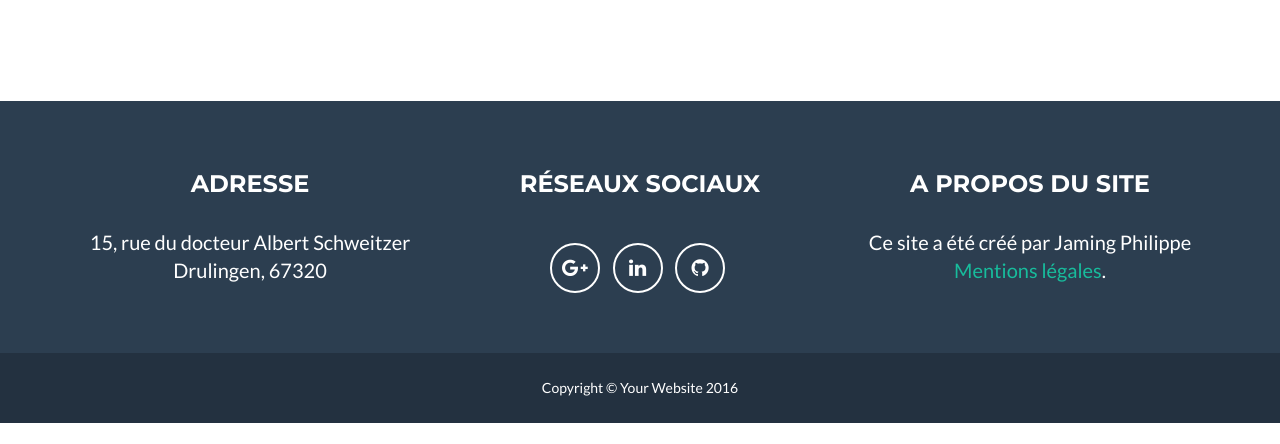
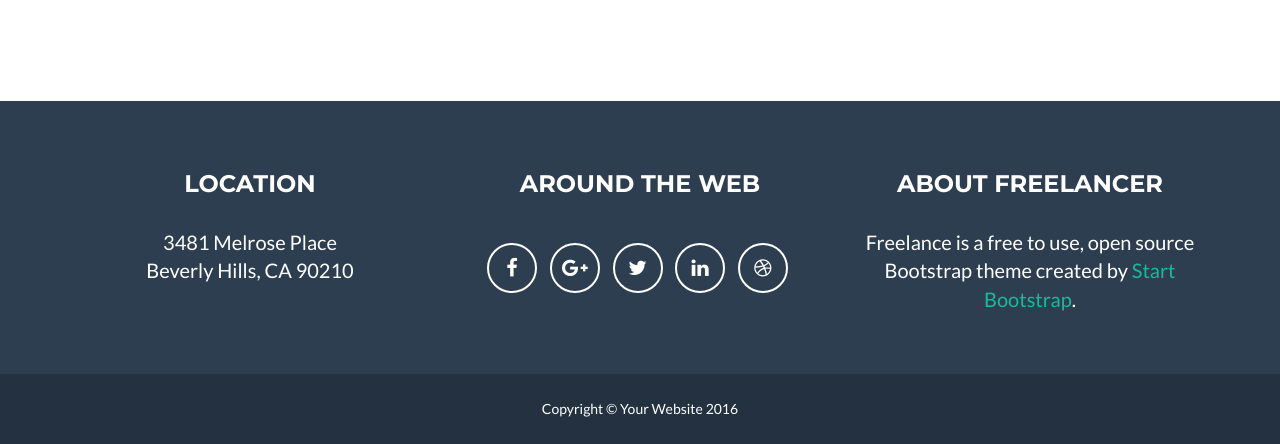
Before and after one commit to JgPhil/Blog, a PHP site: page / in a window 1280 px wide. Shown: the part 2855-3299 px from the top of the page. Before the commit the page ends 3278 px from the top, so only its background shows below. Run offline with PHP 8.4, Linux system fonts and the light colour scheme; some libraries are stand-ins or nearby versions.

Commit message:
Synchronisation with my laptop & add footer.php in elements folder

```diff
--- a/elements/footer.php
+++ b/elements/footer.php
@@ -1,3 +1,69 @@
-<?php
-require_once 'elements/footer.php';
-?>
+
+
+<!-- Footer -->
+<footer class="text-center">
+        <div class="footer-above">
+            <div class="container">
+                <div class="row">
+                    <div class="footer-col col-md-4">
+                        <h3>Location</h3>
+                        <p>3481 Melrose Place
+                            <br>Beverly Hills, CA 90210</p>
+                    </div>
+                    <div class="footer-col col-md-4">
+                        <h3>Around the Web</h3>
+                        <ul class="list-inline">
+                            <li>
+                                <a href="#" class="btn-social btn-outline"><i class="fa fa-fw fa-facebook"></i></a>
+                            </li>
+                            <li>
+                                <a href="#" class="btn-social btn-outline"><i class="fa fa-fw fa-google-plus"></i></a>
+                            </li>
+                            <li>
+                                <a href="#" class="btn-social btn-outline"><i class="fa fa-fw fa-twitter"></i></a>
+                            </li>
+                            <li>
+                                <a href="#" class="btn-social btn-outline"><i class="fa fa-fw fa-linkedin"></i></a>
+                            </li>
+                            <li>
+                                <a href="#" class="btn-social btn-outline"><i class="fa fa-fw fa-dribbble"></i></a>
+                            </li>
+                        </ul>
+                    </div>
+                    <div class="footer-col col-md-4">
+                        <h3>About Freelancer</h3>
+                        <p>Freelance is a free to use, open source Bootstrap theme created by <a href="http://startbootstrap.com">Start Bootstrap</a>.</p>
+                    </div>
+                </div>
+            </div>
+        </div>
+        <div class="footer-below">
+            <div class="container">
+                <div class="row">
+                    <div class="col-lg-12">
+                        Copyright &copy; Your Website 2016
+                    </div>
+                </div>
+            </div>
+        </div>
+    </footer>
+
+<!-- jQuery -->
+<script src="vendor/jquery/jquery.min.js"></script>
+
+<!-- Bootstrap Core JavaScript -->
+<script src="vendor/bootstrap/js/bootstrap.min.js"></script>
+
+<!-- Plugin JavaScript -->
+<script src="https://cdnjs.cloudflare.com/ajax/libs/jquery-easing/1.3/jquery.easing.min.js"></script>
+
+<!-- Contact Form JavaScript -->
+<script src="js/jqBootstrapValidation.js"></script>
+<script src="js/contact_me.js"></script>
+
+<!-- Theme JavaScript -->
+<script src="js/freelancer.min.js"></script>
+
+</body>
+
+</html>
--- a/index.php
+++ b/index.php
@@ -207,47 +207,7 @@ require_once 'elements/header.php';
         </div>
     </section>
 
-    <!-- Footer -->
-    <footer class="text-center">
-        <div class="footer-above">
-            <div class="container">
-                <div class="row">
-                    <div class="footer-col col-md-4">
-                        <h3>Adresse</h3>
-                        <p>15, rue du docteur Albert Schweitzer
-                            <br>Drulingen, 67320</p>
-                    </div>
-                    <div class="footer-col col-md-4">
-                        <h3>Réseaux sociaux</h3>
-                        <ul class="list-inline">
-                            <li>
-                                <a href="#" class="btn-social btn-outline"><i class="fa fa-fw fa-google-plus"></i></a>
-                            </li>
-                            <li>
-                                <a href="#" class="btn-social btn-outline"><i class="fa fa-fw fa-linkedin"></i></a>
-                            </li>
-                            <li>
-                                <a href="#" class="btn-social btn-outline"><i class="fa fa-fw fa-github"></i></a>
-                            </li>
-                        </ul>
-                    </div>
-                    <div class="footer-col col-md-4">
-                        <h3>A propos du site</h3>
-                        <p>Ce site a été créé par Jaming Philippe  <a href="http://startbootstrap.com">Mentions légales</a>.</p>
-                    </div>
-                </div>
-            </div>
-        </div>
-        <div class="footer-below">
-            <div class="container">
-                <div class="row">
-                    <div class="col-lg-12">
-                        Copyright &copy; Your Website 2016
-                    </div>
-                </div>
-            </div>
-        </div>
-    </footer>
+   <?php require 'elements/footer.php'; ?>
 
     <!-- Scroll to Top Button (Only visible on small and extra-small screen sizes) -->
     <div class="scroll-top page-scroll hidden-sm hidden-xs hidden-lg hidden-md">
```
